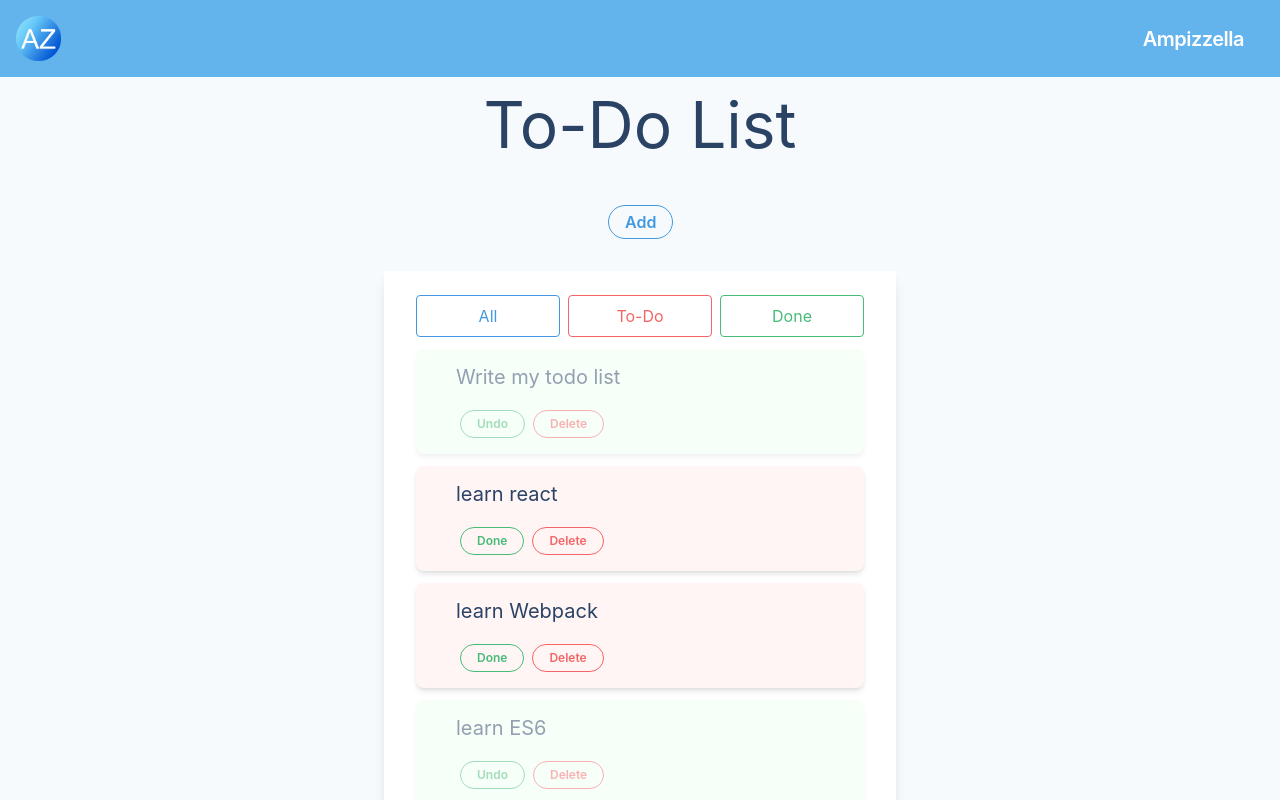
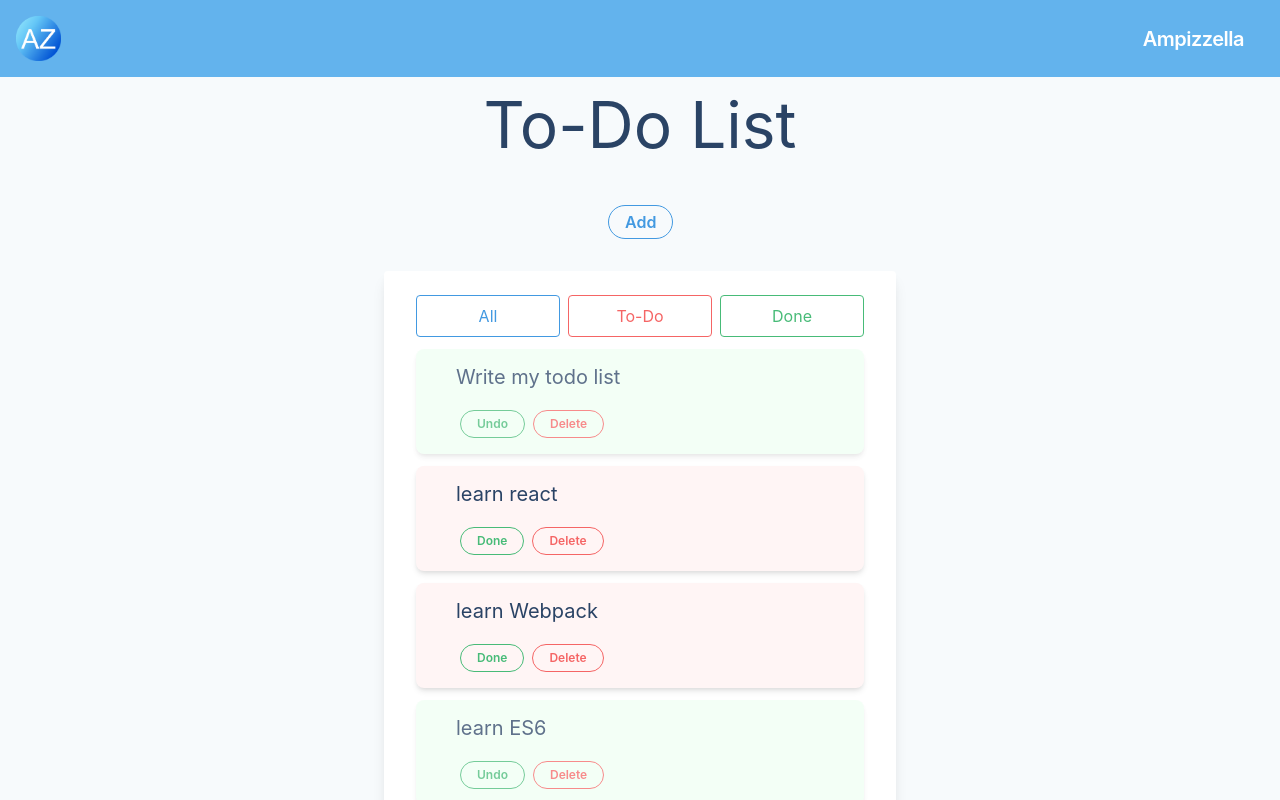
Before and after one commit to sergiopetruzzella/az-todo, a React (Create React App) app: page / in a window 1280 px wide. Shown: the top 800 px of the page. Built offline with nearby package versions, Linux system fonts and the light colour scheme.

Commit message:
Repair-bug

```diff
--- a/src/App.js
+++ b/src/App.js
@@ -17,6 +17,7 @@ todoItems.push({index: 5, value: "learn Redux", done: false});
 
 var itemstoshow = [];
 itemstoshow = todoItems;
+var filtro ="all";
 
 
 
@@ -33,17 +34,21 @@ class TodoApp extends React.Component {
   }
   addItem(todoItem){
     todoItems.unshift({
-      index: todoItems.length+1,
+      index: 0,
       value: todoItem.newItemValue,
       done: false
     });
+    for (let i = 0; i < todoItems.length; i++) {todoItems[i].index=i;}
     this.setState({itodoItems: todoItems});
-    this.setState({itemstoshow: todoItems});
+    this.filterTodos(filtro)
+
   }
   removeItem(itemIndex){
     todoItems.splice(itemIndex,1);
+    for (let i = 0; i < todoItems.length; i++) {todoItems[i].index=i;}
     this.setState({itodoItems: todoItems});
-    this.setState({itemstoshow: todoItems});
+    this.filterTodos(filtro)
+
   }
   markTodoDone(itemIndex){
     var todo = todoItems[itemIndex];
@@ -52,16 +57,19 @@ class TodoApp extends React.Component {
     //todo.done = !todo.done;
     //todo.done ? todoItems.push(todo) : todoItems.unshift(todo);
 
+    for (let i = 0; i < todoItems.length; i++) {todoItems[i].index=i;}
+    this.setState({itodoItems: todoItems});
+    this.filterTodos(filtro)
 
-    this.setState({itodoItems: todoItems});
-    this.setState({itemstoshow: todoItems});
   }
   editTodo(index,newname){
    todoItems[index].value = newname;
+   for (let i = 0; i < todoItems.length; i++) {todoItems[i].index=i;}
    this.setState({itodoItems: todoItems});
-   this.setState({itemstoshow: todoItems});
+   this.filterTodos(filtro)
   }
   filterTodos(kind){
+    filtro = kind;
     switch (kind) {
       case "all":
       itemstoshow = todoItems;
@@ -98,19 +106,4 @@ class TodoApp extends React.Component {
 
 
 
-// function App() {
-//   return (
-//     <div className="App">
-//     < Header />
-//       < Createform / >
-//      < Todolist />
-
-
-
-
-
-//     </div>
-//   );
-// }
-
  export default TodoApp;
--- a/src/components/todo.js
+++ b/src/components/todo.js
@@ -10,17 +10,17 @@ class Todo extends React.Component {
       this.state = {selected : false}
     }
     onClickClose(){
-      var index = parseInt(this.props.index);
+      var index = parseInt(this.props.item.index);
       this.props.removeItem(index);
     }
     onClickDone(){
-      var index = parseInt(this.props.index);
+      var index = parseInt(this.props.item.index);
       this.props.markTodoDone(index);
     }
     onClickEdit(){
       this.setState({ editing: !this.state.editing });
       if (this.state.editing) {
-       var index = parseInt(this.props.index);
+       var index = parseInt(this.props.item.index);
        var newname = this.refs.itemName.value;
        this.props.editTodo(index,newname);
 
@@ -28,7 +28,7 @@ class Todo extends React.Component {
     }
 
     render(){
-      var todoClass = this.props.item.done ? "opacity-50 bg-green-100":"bg-red-100";
+      var todoClass = this.props.item.done ? "opacity-75 bg-green-100":"bg-red-100";
       var todoButtonText = this.props.item.done ? "Undo":"Done";
 
       return(
--- a/src/components/todolist.js
+++ b/src/components/todolist.js
@@ -29,9 +29,11 @@ class TodoList extends React.Component {
   }
     render(){
       var items = this.props.items.map((item,index) =>{
+        console.log(item,index)
         return(
-          <Todo key={index} item={item} index={index} removeItem={this.props.removeItem} markTodoDone={this.props.markTodoDone} editTodo={this.props.editTodo} />
-        );
+          <Todo key={item.index} item={item} index={index} removeItem={this.props.removeItem} markTodoDone={this.props.markTodoDone} editTodo={this.props.editTodo} />
+          );
+
       });
 
 
```
